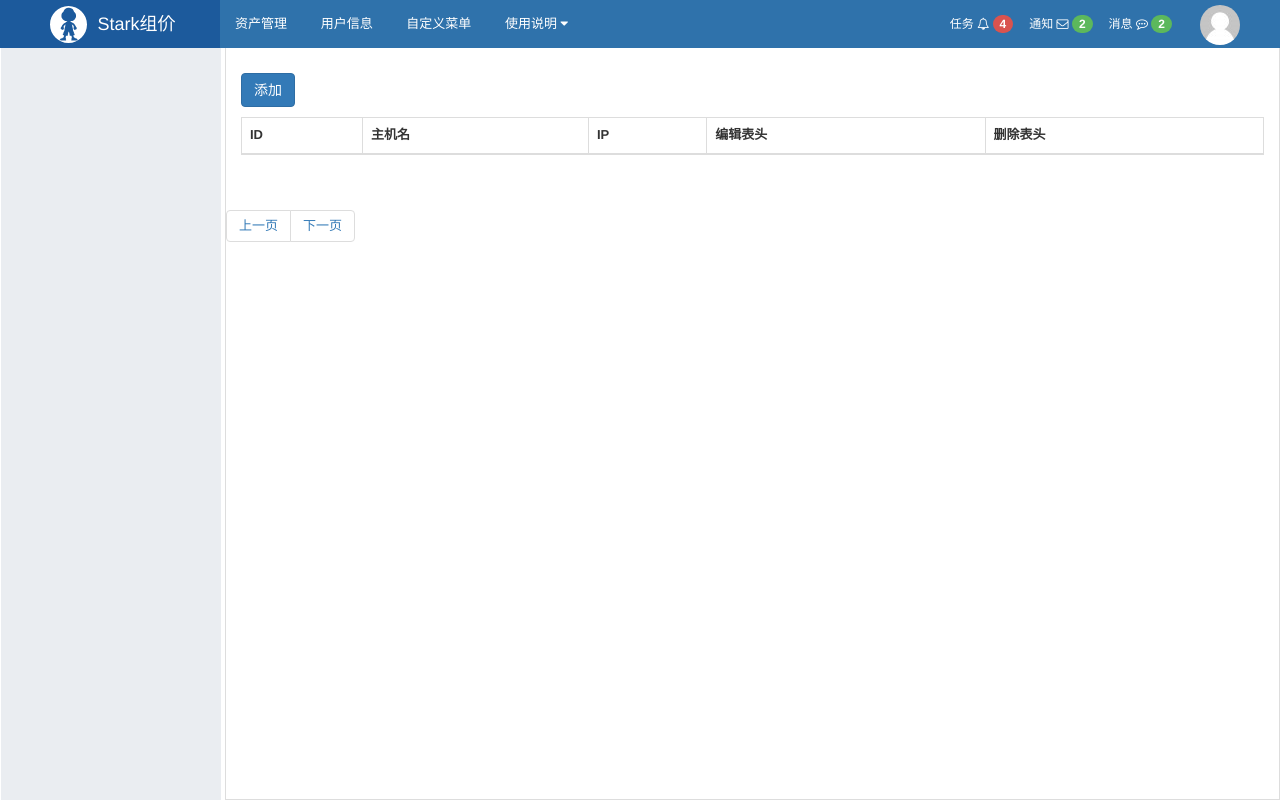
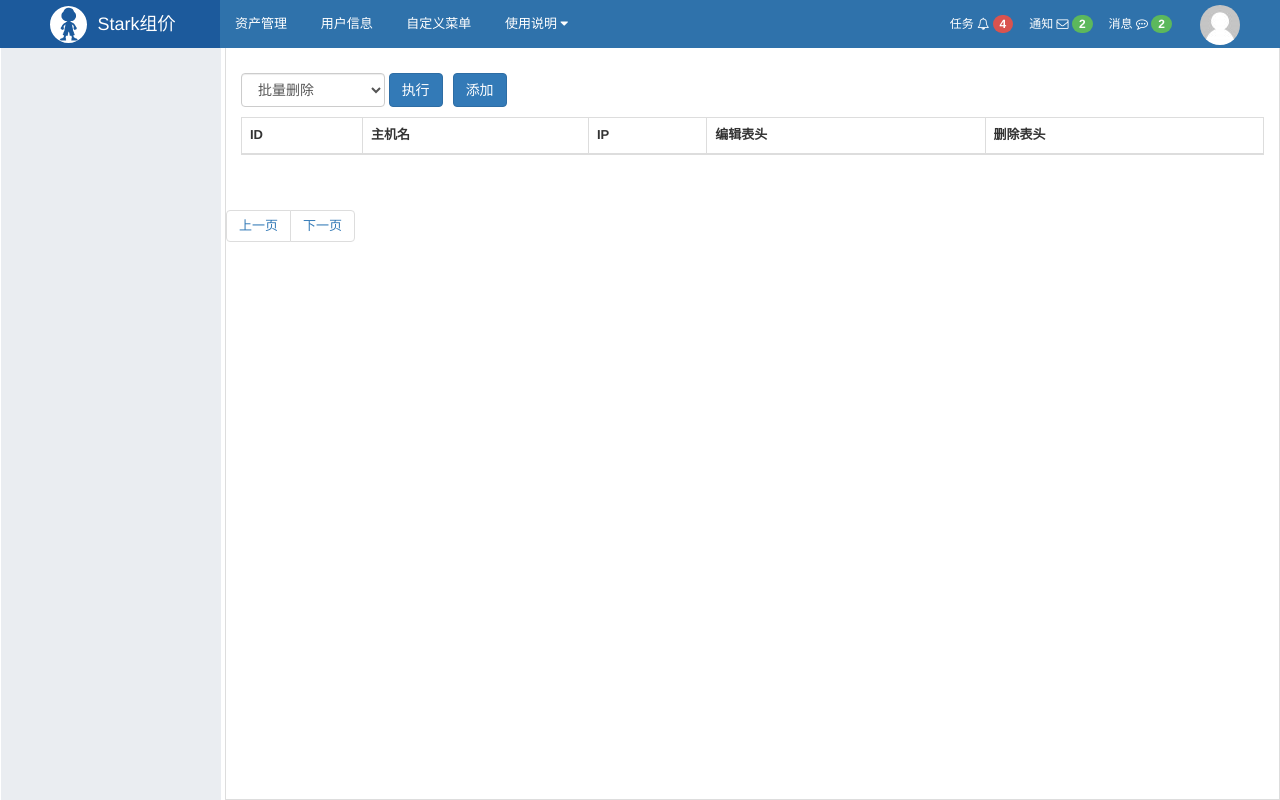
Before and after one commit to Edward66/-django-admin, a Django app: page /stark/app02/host/list/ in a window 1280 px wide. Run offline with Django 3.2, Linux system fonts and the light colour scheme; data that the repository does not hold is empty; some libraries are stand-ins or nearby versions.

Commit message:
完成批量操作的按钮

```diff
--- a/app01/stark.py
+++ b/app01/stark.py
@@ -21,6 +21,7 @@ class DeaprtmentHandler(StarkHandler):
 class UserInfoHandler(StarkHandler):
     # depart：foreign_key用__str__显示（在models里定义）
     list_display = [
+        StarkHandler.display_checkbox,
         'name',
         get_choice_text('性别', 'gender'),
         get_choice_text('班级', 'classes'),
--- a/stark/service/version1.py
+++ b/stark/service/version1.py
@@ -123,6 +123,17 @@ class StarkHandler:
 
         return DynamicModelForm
 
+    def display_checkbox(self, obj=None, is_header=None):
+        """
+        自定义显示的列
+        :param obj:
+        :param is_header:
+        :return:
+        """
+        if is_header:
+            return '选择'
+        return mark_safe('<input type="checkbox" name="pk" values="%s"/>' % obj.pk)
+
     def display_edit(self, obj=None, is_header=None):
         """
         自定义页面显示的列（表头和内容）
@@ -228,7 +239,7 @@ class StarkHandler:
             'pager': pager,
             'add_btn': add_btn,
             'search_list': search_list,
-            'search_value':search_value,
+            'search_value': search_value,
         }
 
         return render(request, 'stark/data_list.html', context)
--- a/stark/templates/stark/data_list.html
+++ b/stark/templates/stark/data_list.html
@@ -5,11 +5,6 @@
 
 
     <div class="custom-container">
-        {% if add_btn %}
-            <div style="margin:10px 0;float: left">
-                {{ add_btn|safe }}
-            </div>
-        {% endif %}
 
 
         {% if search_list %}
@@ -23,6 +18,23 @@
                     </span>
                 </div>
             </form>
+        {% endif %}
+
+
+        <div class="form-inline left" style="margin:10px 0;">
+            <select class="form-control" name="" id="">
+                <option value="">批量删除</option>
+                <option value="">批量初始化</option>
+                <option value="">申请到我的账户</option>
+                <option value="">移除</option>
+            </select>
+            <input type="submit" class="btn btn-primary" value="执行">
+        </div>
+
+        {% if add_btn %}
+            <div style="margin:10px 10px;float: left">
+                {{ add_btn|safe }}
+            </div>
         {% endif %}
 
         <table class="table table-hover table-bordered table-striped">
```
